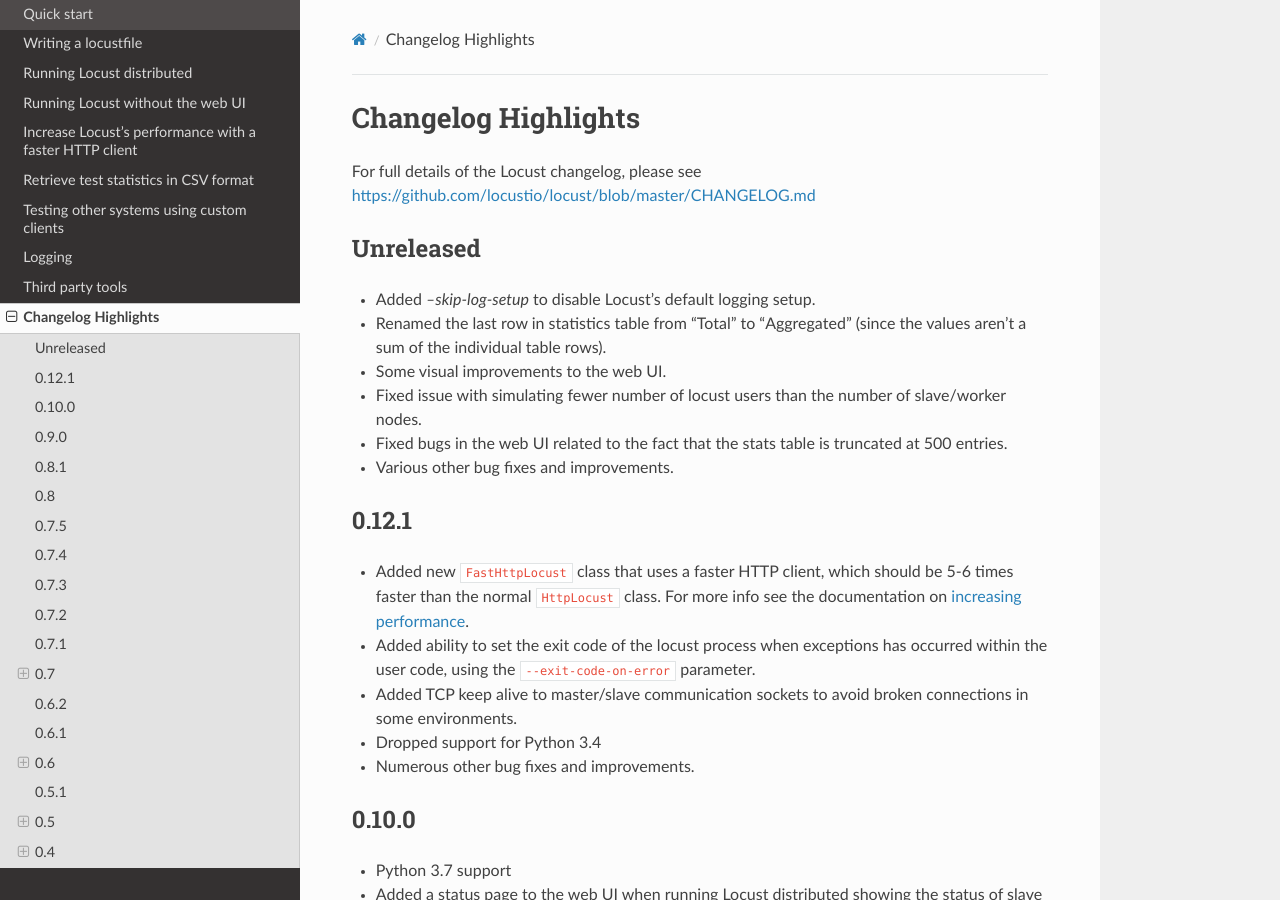
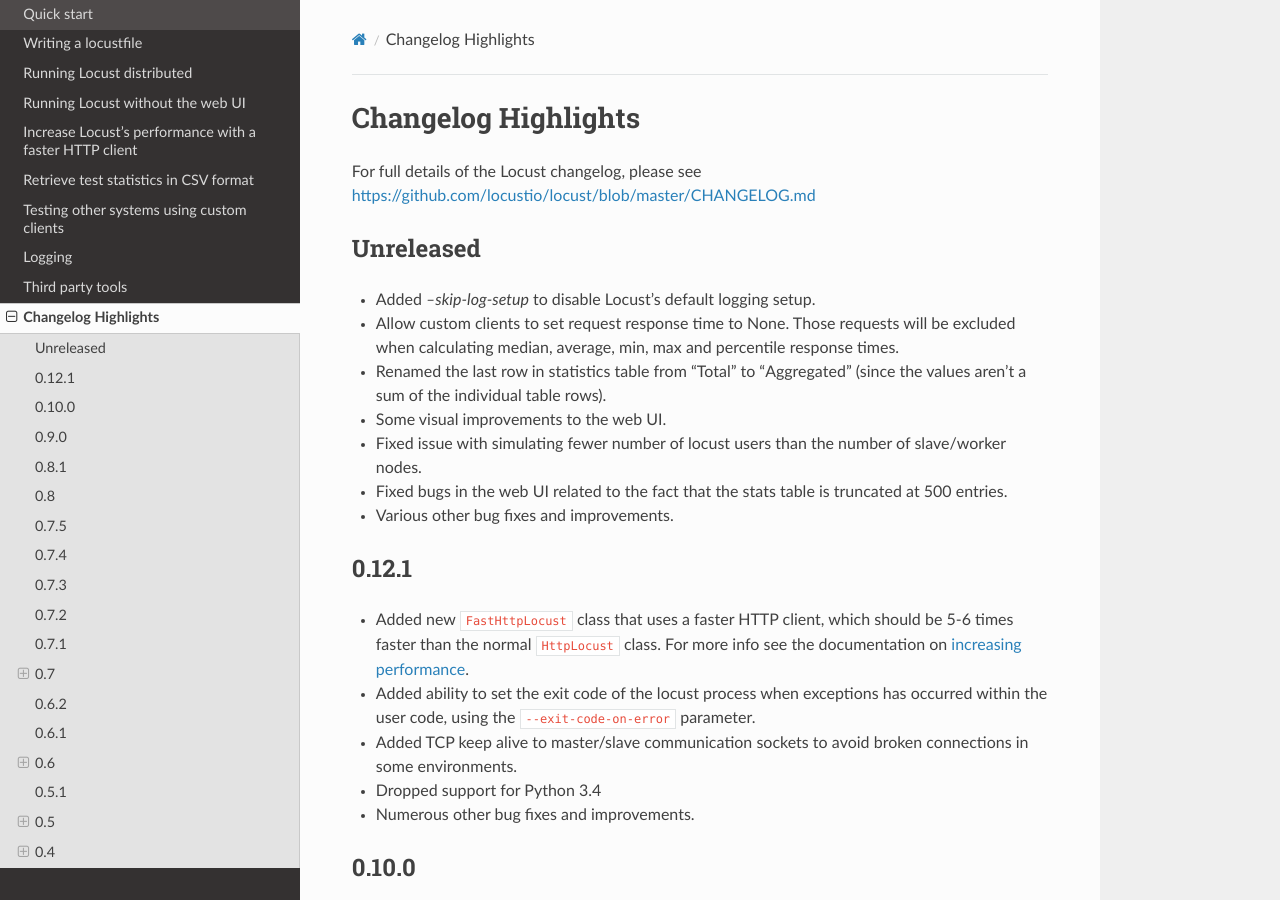
Before and after one commit to locustio/locust, a Sphinx documentation site: the page built from docs/changelog.rst, in a window 1280 px wide and 900 px high. Built offline with Sphinx 7.4.7 and the Read the Docs theme 2.0.0, drawn with Linux system fonts in a browser that asks for light colours; pages that are not in the unit, such as notebooks, are missing from menus.

Commit message:
Add Changelog entry

```diff
--- a/docs/changelog.rst
+++ b/docs/changelog.rst
@@ -8,6 +8,8 @@
 ==========
 
 * Added `--skip-log-setup` to disable Locust's default logging setup.
+* Allow custom clients to set request response time to None. Those requests will be excluded
+  when calculating median, average, min, max and percentile response times.
 * Renamed the last row in statistics table from "Total" to "Aggregated" (since the values aren't
   a sum of the individual table rows).
 * Some visual improvements to the web UI.
```
